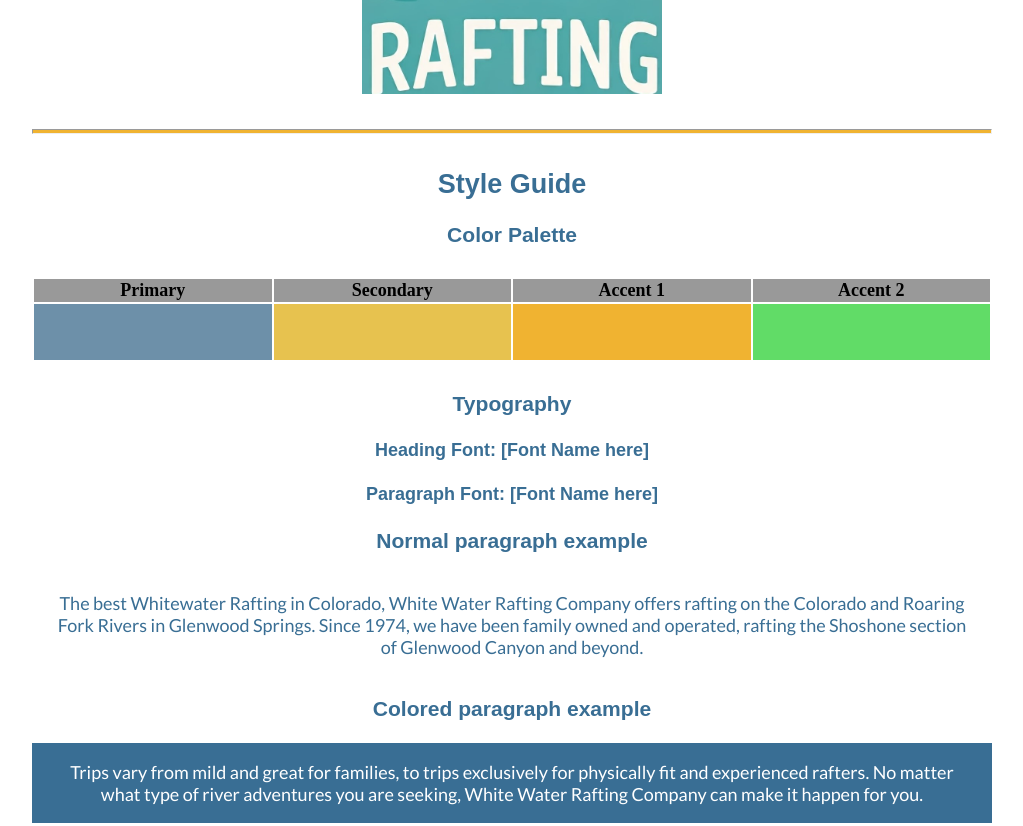
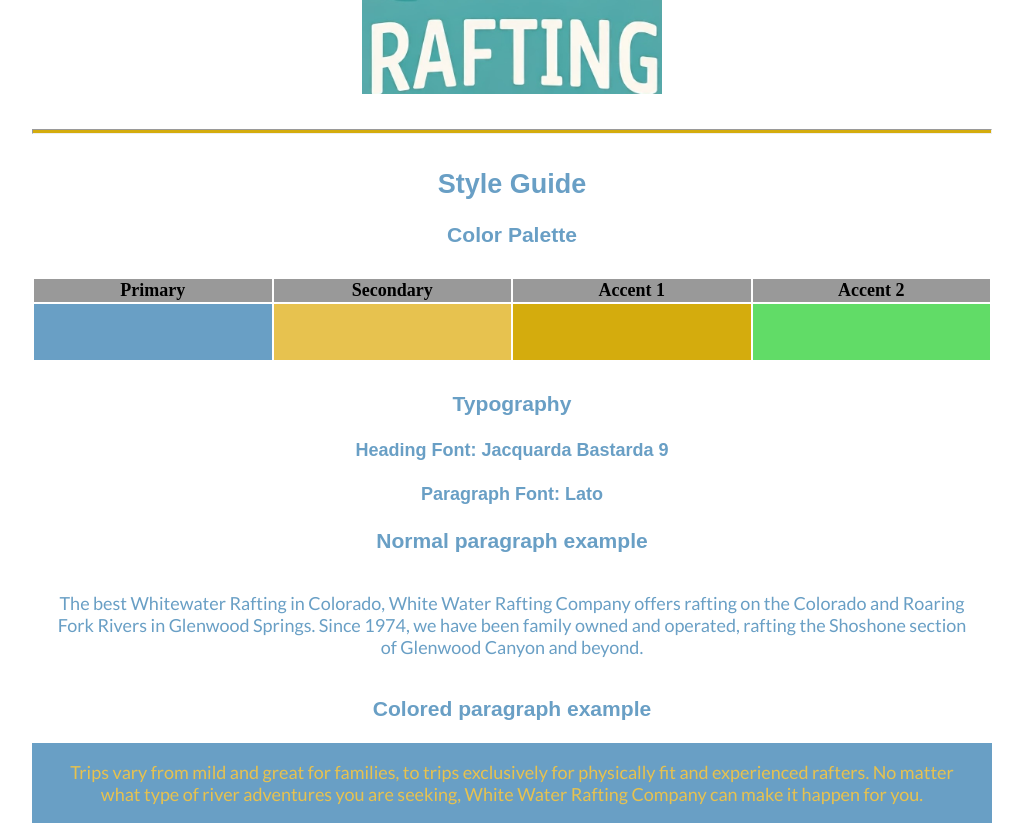
Before and after one commit to HyrumHendrickson/Demo_Website, a plain HTML site: page wwr/site-plan-rafting.html in a window 1280 px wide. Shown: the part 1140-1966 px from the top of the page, without its empty margins (128-1151 px from the left). Drawn offline with Linux system fonts and the light colour scheme; a web font is replaced by a local one.

Commit message:
finished assignment

```diff
--- a/wwr/site-plan-rafting.html
+++ b/wwr/site-plan-rafting.html
@@ -61,11 +61,11 @@
     <!-- Choose a font for your paragraphs (body copy) and headlines. What font(s) have you chosen? Think also about which of your colors above you might use for background and font colors. -->
 
     <h4>
-      Heading Font: [Font Name here]
+      Heading Font: Jacquarda Bastarda 9
       <!-- change this -->
     </h4>
     <h4>
-      Paragraph Font: [Font Name here]
+      Paragraph Font: Lato
       <!-- change this -->
     </h4>
     <h3>Normal paragraph example</h3>
@@ -97,7 +97,7 @@
     <div class="sitemap">
       <div class="sm-home">Home</div>
       <div class="sm-page2">
-        [Page2]
+        Siteplan
         <!-- this page will have a name later -->
       </div>
       <div class="sm-page3">Contact Us</div>
@@ -114,7 +114,7 @@
 
     <img src="https://byui-wdd.github.io/wdd130/rafting_images/wireframe_home.png" alt="home page wireframe" />
 
-    <h3>[Page 2]</h3>
+    <h3>Siteplan</h3>
 
     <!-- <img src="#" alt="page 2 wireframe"> -->
   </main>
--- a/wwr/styles/site-plan-rafting.css
+++ b/wwr/styles/site-plan-rafting.css
@@ -7,9 +7,9 @@ Fonts are separated by a & */
 
 :root {
   /* change the values below to your colors from your palette */
-  --primary-color: #6d90a9   ;
+  --primary-color: #699fc5   ;
   --secondary-color: #E7C24F ;
-  --accent1-color: #f0b331;
+  --accent1-color: #D4AC0D;
   --accent2-color: #61dc67 ;
 
   /* change the values below to your chosen font(s) */
@@ -17,15 +17,15 @@ Fonts are separated by a & */
   --paragraph-font: Lato, Helvetica, sans-serif;
 
   /* these colors below should be chosen from among your palette colors above */
-  --headline-color-on-white: #396E94;  /* headlines on a white background */
-  --headline-color-on-color: white; /* headlines on a colored background */
-  --paragraph-color-on-white: #396E94; /* paragraph text on a white background */
-  --paragraph-color-on-color: white; /* paragraph text on a colored background */
-  --paragraph-background-color: #396E94  ;
-  --nav-link-color: #396E94;
-  --nav-background-color: #D4AC0D;
-  --nav-hover-link-color: white;
-  --nav-hover-background-color: #396E94;
+  --headline-color-on-white: #699fc5;  /* headlines on a white background */
+  --headline-color-on-color: #E7C24F ; /* headlines on a colored background */
+  --paragraph-color-on-white: #699fc5; /* paragraph text on a white background */
+  --paragraph-color-on-color: #E7C24F ; /* paragraph text on a colored background */
+  --paragraph-background-color: #699fc5  ;
+  --nav-link-color: #699fc5;
+  --nav-background-color: #E7C24F;
+  --nav-hover-link-color: #61dc67;
+  --nav-hover-background-color: #699fc5;
 }
 
 
```
